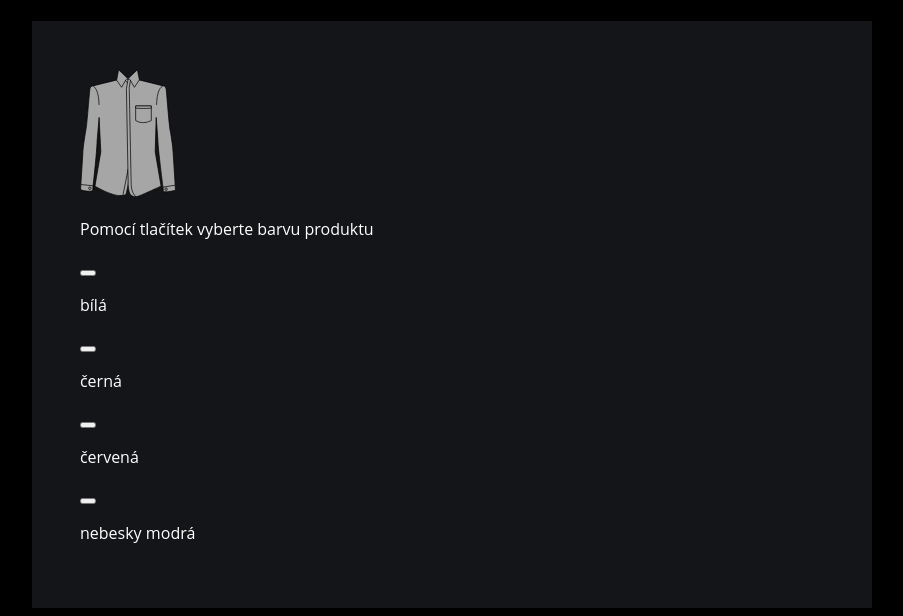
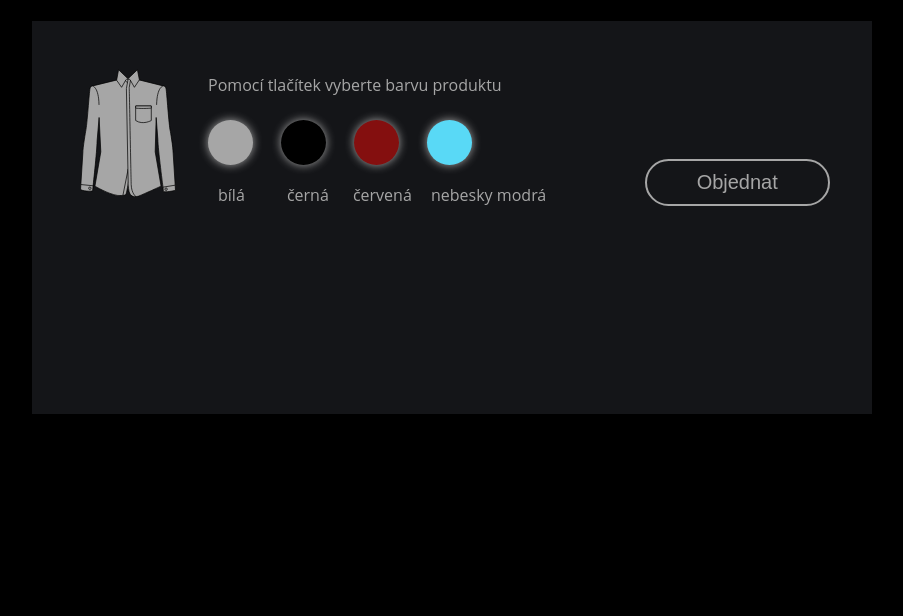
Before and after one commit to terezalucie/spolecny-projekt, a plain HTML site: page index.html in a window 1280 px wide. Shown: the part 267-883 px from the top of the page, without its empty margins (188-1091 px from the left). After the commit the page ends 800 px from the top, so only its background shows below. Drawn offline with Linux system fonts and the light colour scheme; a web font is replaced by a local one.

Commit message:
Barvy a tlačítka

```diff
--- a/index.html
+++ b/index.html
@@ -64,24 +64,21 @@
         <p>Pomocí tlačítek vyberte barvu produktu</p>
         <div class="colors">
           <div class="color">
-            <div class="color-box">
-              <button class="bila"></button>
-              <p class="color__name">bílá</p>
 
-              <button class="cerna"></button>
-              <p class="color__name">černá</p>
+            <div class="color-box white"></div>
+            <div class="color-box black"></div>
+            <div class="color-box red"></div>
+            <div class="color-box blue"></div>
 
-              <button class="cervena"></button>
-              <p class="color__name">červená</p>
+            <button class="order" id="btn">Objednat</button>
 
-              <button class="modra"></button>
-              <p class="color__name">nebesky modrá</p>
-
-
+            <div class="names">
+              <p class="color__name white-name">bílá</p>
+              <p class="color__name black-name">černá</p>
+              <p class="color__name red-name">červená</p>
+              <p class="color__name blue-name">nebesky modrá</p>
             </div>
-
-          </div>
-        </div></div>
+        </div>
     </div>
   </body>
 </html>
--- a/style.css
+++ b/style.css
@@ -16,7 +16,7 @@ html {
 
 body {
   background-color: black;
-  color: white;
+  color: #a6a6a6;
 }
 
 .container {
@@ -58,3 +58,67 @@ h1.site-title span {
   stroke: #000;
   stroke-width: 2;
 }
+
+.product__colors{
+  position: relative;
+  top: -9rem;
+  left: 8rem;
+}
+
+.color-box{
+  width: 45px;
+  height: 45px;
+  border-radius: 50%;
+  box-shadow: 0px 0px 10px #a6a6a6;
+  display: inline-block;
+  margin-right: 1.5rem;
+  margin-top: 0.5rem;
+}
+
+.white {
+  background-color: #a6a6a6;
+}
+.black {
+  background-color: rgb(0, 0, 0);
+}
+.red {
+  background-color: rgb(132, 15, 15);
+}
+.blue {
+  background-color: rgb(89, 217, 246);
+}
+
+.color__name {
+  display: inline-block;
+  margin-top: 2px;
+}
+
+.white-name {
+  margin-left: 10px;
+}
+.black-name {
+  margin-left: 38px;
+}
+.red-name {
+  margin-left: 20px;
+}
+.blue-name {
+  margin-left: 15px;
+}
+
+.order {
+  background: none;
+  border: 2px solid #a6a6a6;
+  color: #a6a6a6;
+  border-radius: 30px;
+  padding: 10px 50px;
+  font-size: 20px;
+  position: relative;
+  left: 9rem;
+  top: 1.5rem;
+}
+
+.order:hover{
+  border: 2px solid #ffffff;
+  color: #ffffff;
+}
```
